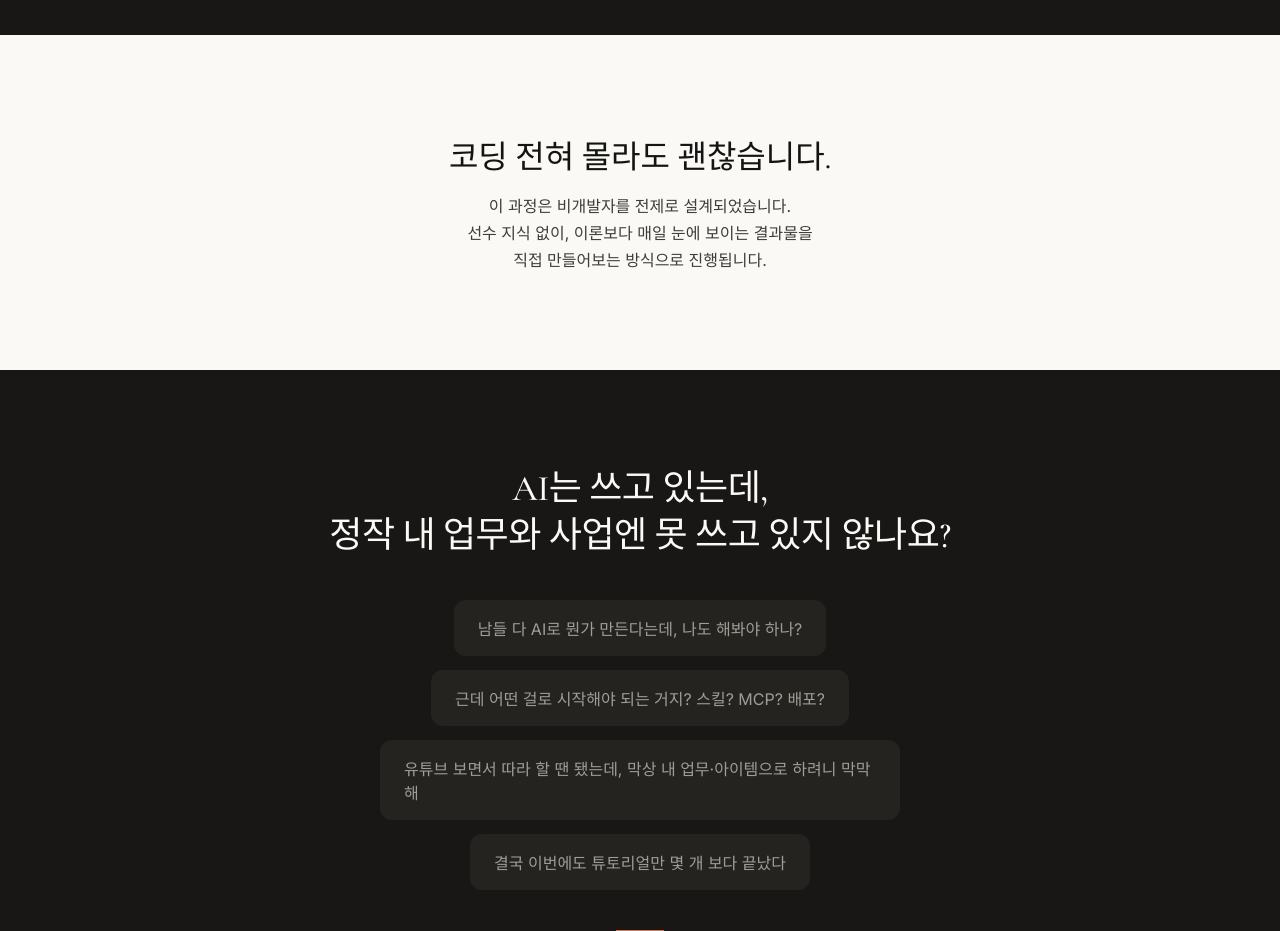
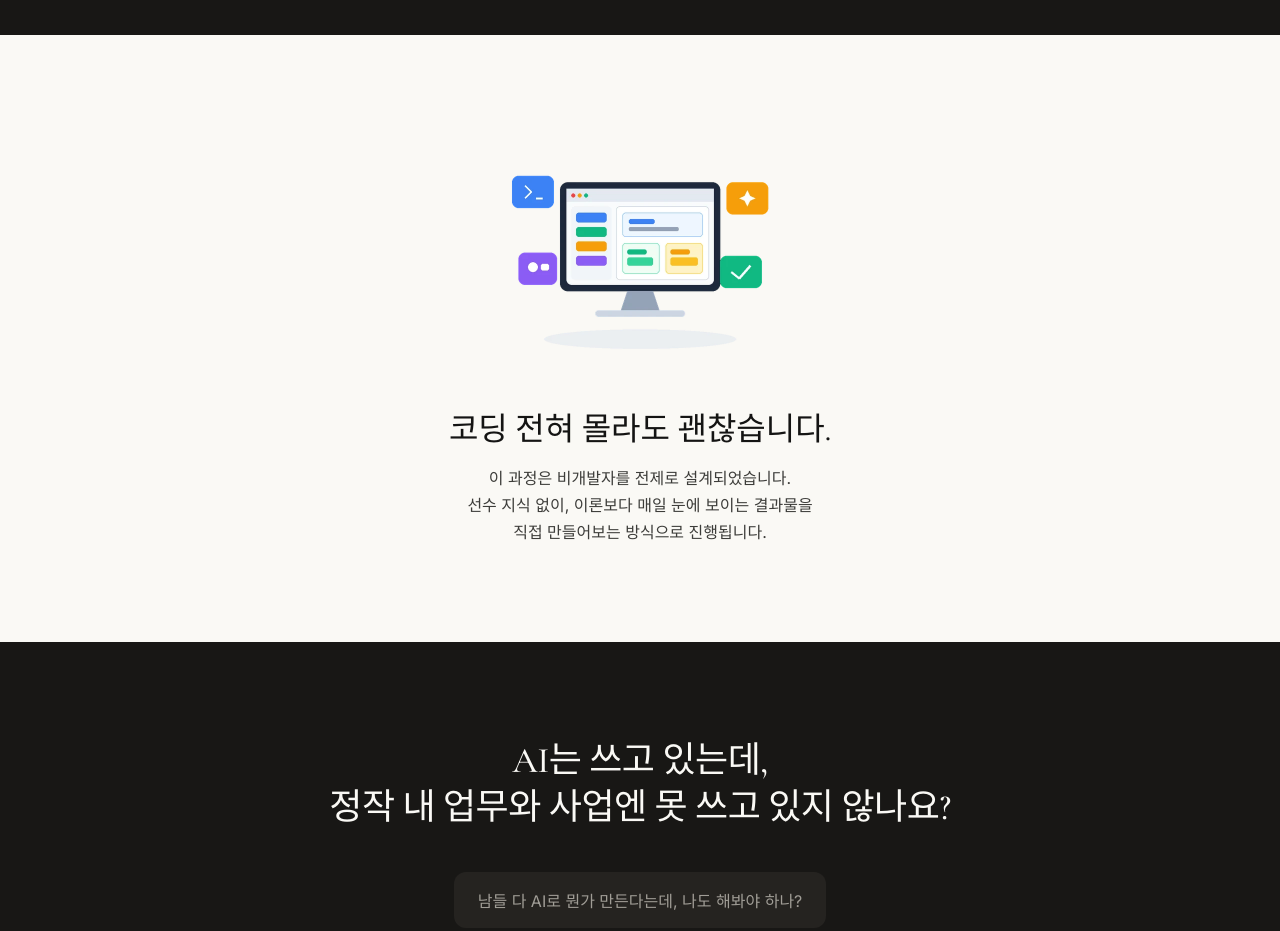
Before and after one commit to khj873-hub/vibe_coding, a plain HTML site: page index.html in a window 1280 px wide. Shown: the part 1340-2271 px from the top of the page. Drawn offline with Linux system fonts and the light colour scheme.

Commit message:
Add files via upload

```diff
--- a/index.html
+++ b/index.html
@@ -1299,6 +1299,7 @@ a:hover{color:var(--coral-active);}
 
   <!-- 1-0. 진입장벽 해소 -->
   <section style="max-width:800px;margin:0 auto;padding:96px 48px;text-align:center;">
+    <img src="assets/img/nocode-illustration.webp" alt="코딩 없이도 완성되는 화면 일러스트" width="320" height="240" style="width:320px;height:auto;margin:0 auto 32px;display:block;">
     <h2 style="font-family:var(--font-serif-display);font-size:32px;font-weight:500;color:var(--ink);margin:0 0 16px;">코딩 전혀 몰라도 괜찮습니다.</h2>
     <p style="font-size:16px;line-height:1.7;color:var(--body);margin:0;">이 과정은 비개발자를 전제로 설계되었습니다.<br>선수 지식 없이, 이론보다 매일 눈에 보이는 결과물을<br>직접 만들어보는 방식으로 진행됩니다.</p>
   </section>
```
